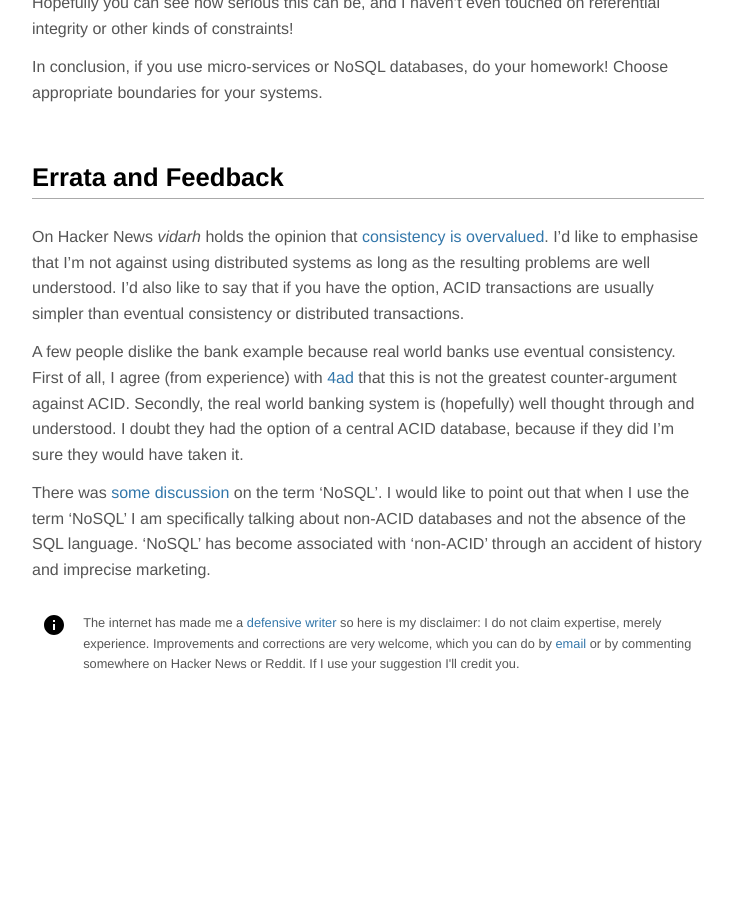
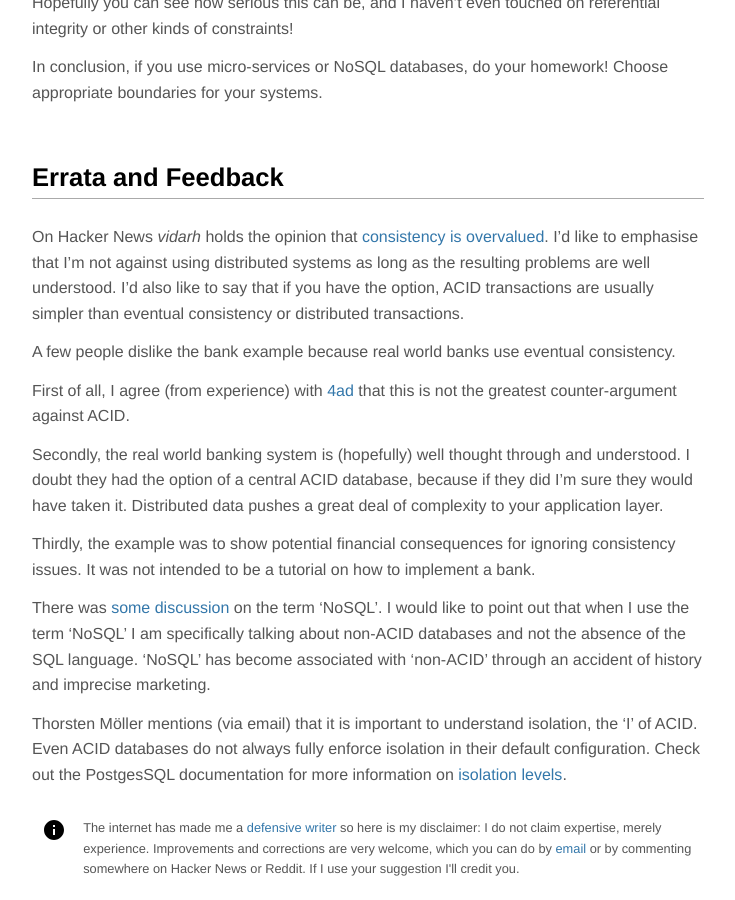
Before and after one commit to KMahoney/kmahoney.github.io, a Jekyll site: the page built from _posts/2016-09-17-consistency-consistently-undervalued.markdown, in a window 1280 px wide and 900 px high, scrolled down 2742 px. Shown: the whole window, without its empty margins (272-1007 px from the left). Built offline with Jekyll 4.4.1, drawn with Linux system fonts in a browser that asks for light colours; before the commit the page ends 3437 px from its top, so only the background shows below that.

Commit message:
more feedback

```diff
--- a/_posts/2016-09-17-consistency-consistently-undervalued.markdown
+++ b/_posts/2016-09-17-consistency-consistently-undervalued.markdown
@@ -147,15 +147,30 @@ to say that if you have the option, ACID transactions are usually
 simpler than eventual consistency or distributed transactions.
 
 A few people dislike the bank example because real world banks use
-eventual consistency. First of all, I agree (from experience)
+eventual consistency.
+
+First of all, I agree (from experience)
 with [4ad](https://news.ycombinator.com/item?id=12521059) that this is
-not the greatest counter-argument against ACID. Secondly, the real
-world banking system is (hopefully) well thought through and
-understood. I doubt they had the option of a central ACID database,
-because if they did I'm sure they would have taken it.
+not the greatest counter-argument against ACID.
+
+Secondly, the real world banking system is (hopefully) well thought
+through and understood. I doubt they had the option of a central ACID
+database, because if they did I'm sure they would have taken
+it. Distributed data pushes a great deal of complexity to your
+application layer.
+
+Thirdly, the example was to show potential financial consequences for
+ignoring consistency issues. It was not intended to be a tutorial on
+how to implement a bank.
 
 There was [some discussion](https://news.ycombinator.com/item?id=12520036)
 on the term 'NoSQL'. I would like to point out that when I use the
 term 'NoSQL' I am specifically talking about non-ACID databases and not
 the absence of the SQL language. 'NoSQL' has become associated with
 'non-ACID' through an accident of history and imprecise marketing.
+
+Thorsten Möller mentions (via email) that it is important to
+understand isolation, the 'I' of ACID. Even ACID databases do not
+always fully enforce isolation in their default configuration. Check
+out the PostgesSQL documentation for more information
+on [isolation levels](https://www.postgresql.org/docs/current/static/transaction-iso.html).
```
